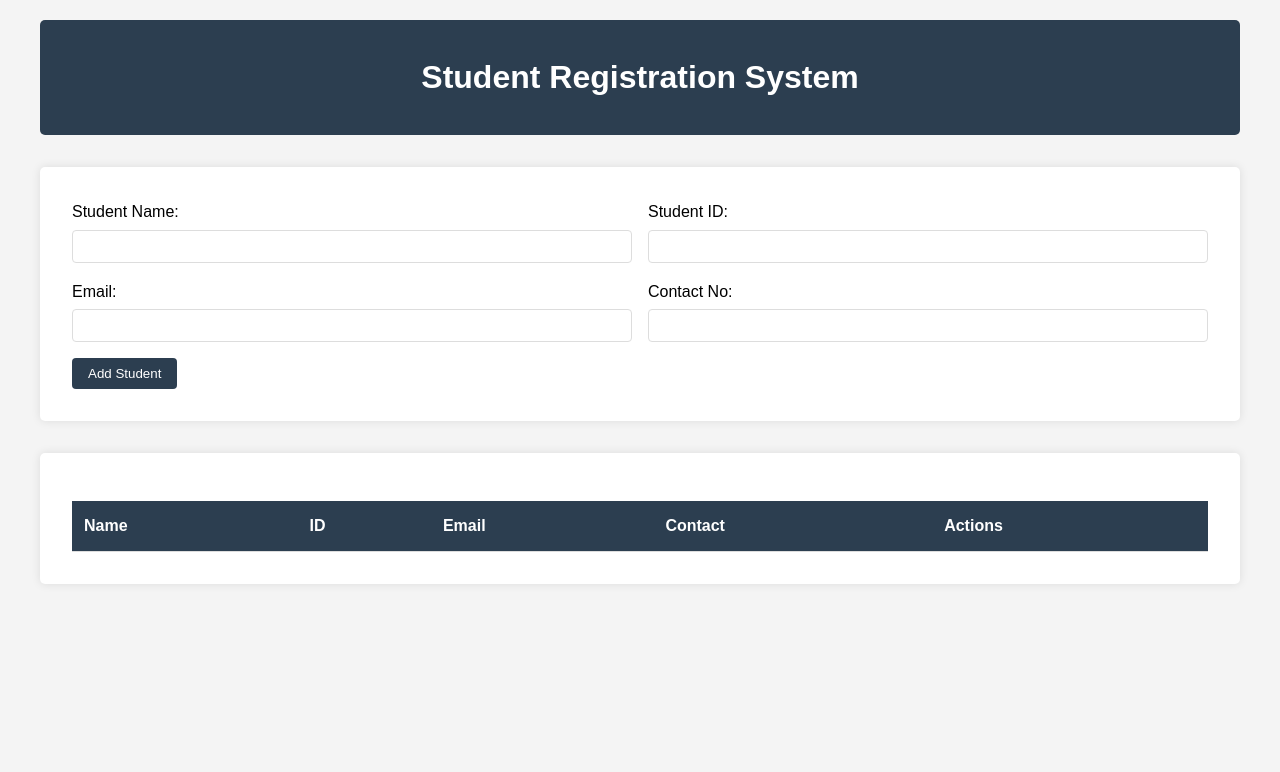
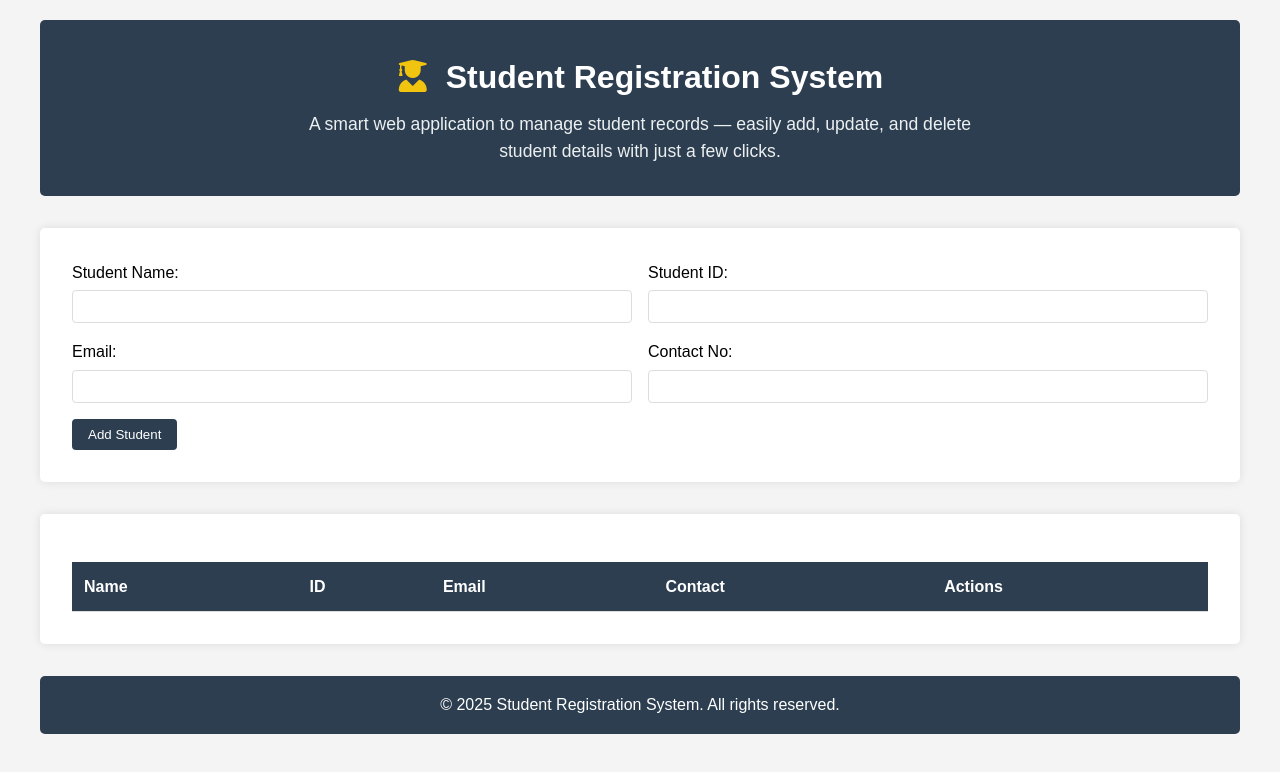
Before and after one commit to Shashank3006/Student-Registration-System, a plain HTML site: page index.html in a window 1280 px wide. Drawn offline with Linux system fonts and the light colour scheme.

Commit message:
update the style and add footer

```diff
--- a/app.js
+++ b/app.js
@@ -1,12 +1,17 @@
-   let students = JSON.parse(localStorage.getItem('students')) || [];
+
+      //declare variables localStorage its used to store data like dummy data base
+      let students = JSON.parse(localStorage.getItem('students')) || [];
         let editIndex = null;
 
-        // Initialize application
+        // Initialize  event listeners
+        // This event listener is triggered when the DOM content is fully loaded
+        // It ensures that the renderStudents function is called to display the list of students
         document.addEventListener('DOMContentLoaded', () => {
             renderStudents();
         });
 
         // Form submission handler
+        //when submit button is clicked, get data from the form and store it in the student object
         document.getElementById('studentForm').addEventListener('submit', (e) => {
             e.preventDefault();
 
@@ -16,7 +21,7 @@
                 email: document.getElementById('email').value.trim(),
                 contact: document.getElementById('contact').value
             };
-
+//check if the student object is valid
             if (validateStudent(student)) {
                 if (editIndex !== null) {
                     students[editIndex] = student;
@@ -24,41 +29,49 @@
                 } else {
                     students.push(student);
                 }
+                // Store the data in localStorage define variable students
                 localStorage.setItem('students', JSON.stringify(students));
                 renderStudents();
                 e.target.reset();
             }
         });
-
+//function to validate the student object
+        // This function checks if the student object has valid data
         function validateStudent(student) {
-            // Validation checks
+            // Check if the name contains only letters
             if (!student.name.match(/^[A-Za-z\s]+$/)) {
                 alert('Name should contain only letters');
                 return false;
             }
+            // Check if the studentId is a number
             if (isNaN(student.studentId)) {
                 alert('ID  should be numbers');
                 return false;
             }
+            // Check if the email is in a valid format
             if (!student.email.match(/^[^\s@]+@[^\s@]+\.[^\s@]+$/)) {
                 alert('Invalid email format');
                 return false;
             }
+            // Check if the contact number is a valid number
             if (!student.contact.match(/^\d+$/)) {
                 alert('Contact number should contain only numbers');
                 return false;
             }
+            // Check if the contact number is 10 digits long
              if (!student.contact.leanth > 10 || student.contact.length < 10) {
                 alert('Contact number should be 10 digits long');
                 return false;
             }
+            //if all validations pass, return true
             return true;
         }
-
+        // This function renders the list of students in the table
         function renderStudents() {
             const tbody = document.getElementById('studentList');
             tbody.innerHTML = '';
-
+            // Loop through the students array and create table rows for each student
+            // The index is used to identify the student for editing or deleting
             students.forEach((student, index) => {
                 const row = document.createElement('tr');
                 row.innerHTML = `
@@ -78,7 +91,7 @@
                 tbody.appendChild(row);
             });
         }
-
+// This function deletes a student from the list
         function deleteStudent(index) {
             if (confirm('Are you sure you want to delete this student?')) {
                 students.splice(index, 1);
@@ -86,7 +99,7 @@
                 renderStudents();
             }
         }
-
+// This function populates the form with the data of the student to be edited
         function editStudent(index) {
             const student = students[index];
             document.getElementById('name').value = student.name;
--- a/index.html
+++ b/index.html
@@ -3,16 +3,22 @@
 <head>
     <meta charset="UTF-8">
     <meta name="viewport" content="width=device-width, initial-scale=1.0">
+     <meta name="description" content="A user-friendly Student Registration System for managing student details such as name, ID, email, and contact number.">
+    <meta name="keywords" content="Student Registration, Education System, Student Database, School Management">
+    <meta name="author" content="Shashank">
     <title>Student Registration System</title>
     <link rel="stylesheet" href="https://cdnjs.cloudflare.com/ajax/libs/font-awesome/6.0.0/css/all.min.css">
     <link rel="stylesheet" href="style.css">
 </head>
 <body>
+    <!-- main container -->
     <div class="container">
+        <!-- header section -->
         <header>
-            <h1>Student Registration System</h1>
-        </header>
-
+    <h1><i class="fas fa-user-graduate"></i> Student Registration System</h1>
+    <p>A smart web application to manage student records — easily add, update, and delete student details with just a few clicks.</p>
+</header>
+<!-- form section  start-->
         <section class="registration-form">
             <form id="studentForm">
                 <div class="form-grid">
@@ -52,8 +58,10 @@
                 <tbody id="studentList"></tbody>
             </table>
         </section>
+        <footer>
+    <p>&copy; 2025 Student Registration System. All rights reserved.</p>
+</footer>
     </div>
-
     <script src="app.js">
          </script>
 </body>
--- a/style.css
+++ b/style.css
@@ -23,6 +23,19 @@
             margin-bottom: 2rem;
             border-radius: 5px;
         }
+        header p {
+   font-size: 1.1rem;
+    color: #ecf0f1;
+    margin-top: 0.5rem;
+    max-width: 700px;
+    margin-left: auto;
+    margin-right: auto;
+    line-height: 1.5;
+}
+header h1 i {
+    margin-right: 0.5rem;
+    color: #f1c40f; /* Optional: gold for accent */
+}
 
         .registration-form {
             background: white;
@@ -103,3 +116,11 @@
         .btn-delete {
             background-color: #e74c3c;
         }
+         footer {
+            text-align: center;
+            padding: 1rem;
+            background-color: #2c3e50;
+            color: white;
+            border-radius: 5px;
+            margin-top: 2rem;
+        }
```
